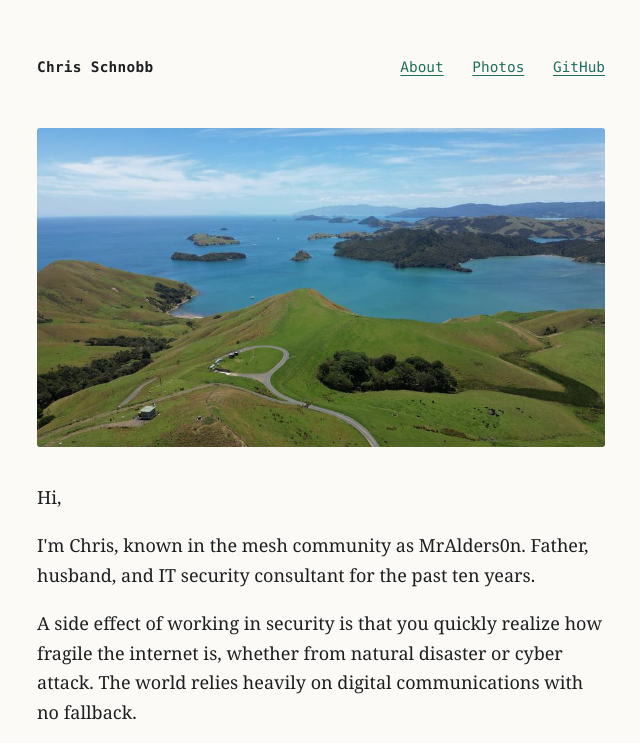
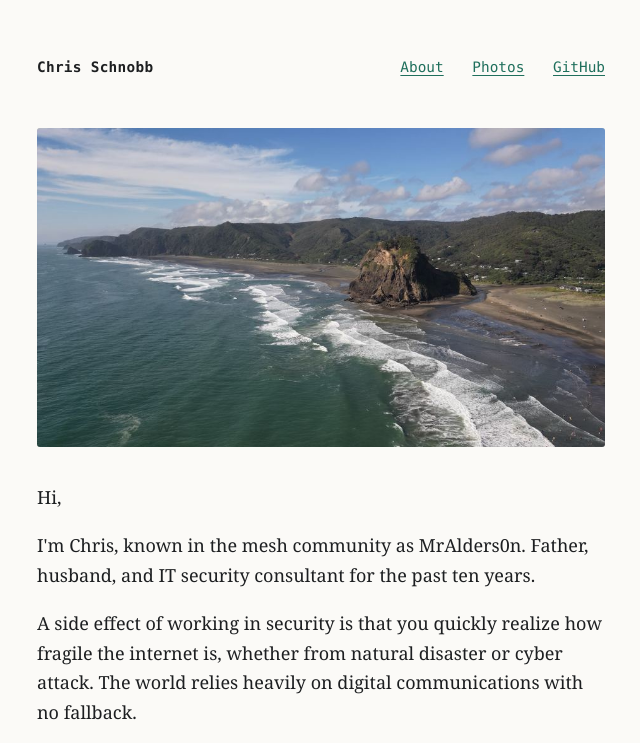
Before and after one commit to MrAlders0n/schnobb.ca, a plain HTML site: page index.html in a window 1280 px wide. Shown: the top 743 px of the page, without its empty margins (319-959 px from the left). Drawn offline with Linux system fonts and the light colour scheme.

Commit message:
Use black sand coast photo as home banner and gallery lead

```diff
--- a/index.html
+++ b/index.html
@@ -20,7 +20,7 @@
     </header>
 
     <main>
-      <a class="hero" href="/photos/"><img src="/photos/thumb/harbour-islands.jpg" srcset="/photos/thumb/harbour-islands.jpg 900w, /photos/full/harbour-islands.jpg 2000w" sizes="(max-width: 40rem) 100vw, 38rem" alt="Green hills dropping to a blue harbour dotted with small islands, seen from a drone" width="900" height="506"></a>
+      <a class="hero" href="/photos/"><img src="/photos/thumb/black-sand-coast.jpg" srcset="/photos/thumb/black-sand-coast.jpg 900w, /photos/full/black-sand-coast.jpg 2000w" sizes="(max-width: 40rem) 100vw, 38rem" alt="Long black sand coastline with lines of white surf and a large rock outcrop, seen from a drone" width="900" height="506"></a>
 
       <p>Hi,</p>
 
```
Also changed, not shown: photos/index.html (+1 -1 lines).
